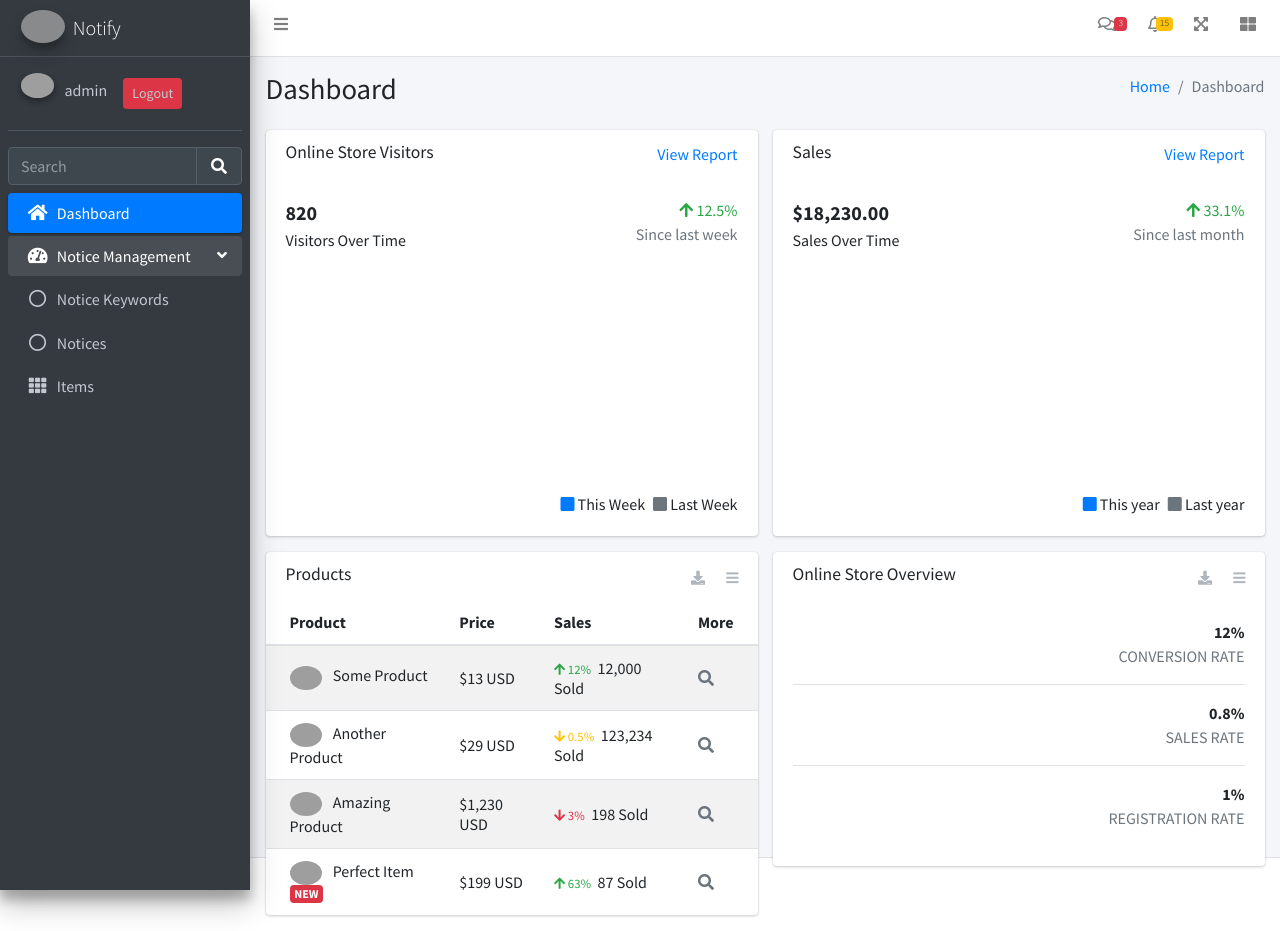
After one commit to RathodKaransinh/Notify, a Django app: page / in a window 1280 px wide. The commit adds this page. Run offline with Django 5.2, Linux system fonts and the light colour scheme; a user stored in the database is signed in; a map, chart or similar area stays blank; some libraries are stand-ins or nearby versions; grey boxes are pictures that could not be loaded.

Commit message:
dashboard

```diff
--- a/authentication/views.py
+++ b/authentication/views.py
@@ -6,6 +6,9 @@ from django.contrib.auth.models import User
 # Create your views here.
 
 def loginUser(request):
+    if request.user.is_authenticated:
+        return redirect('dashboard')
+
     if request.method == "POST":
         username = request.POST.get('username')
         password = request.POST.get('password')
@@ -17,7 +20,7 @@ def loginUser(request):
         if user is not None:
             # A backend authenticated the credentials
             login(request, user)
-            return redirect("list_notices")
+            return redirect("dashboard")
 
         else:
             # No backend authenticated the credentials
--- /dev/null
+++ b/home/templates/dashboard.html
@@ -0,0 +1,270 @@
+{% extends "base.html" %} {% load static %} {% block css %}
+{% endblock css %} {%block header%}
+<div class="content-header">
+    <div class="container-fluid">
+        <div class="row mb-2">
+            <div class="col-sm-6">
+                <h1 class="m-0">Dashboard</h1>
+            </div>
+            <!-- /.col -->
+            <div class="col-sm-6">
+                <ol class="breadcrumb float-sm-right">
+                    <li class="breadcrumb-item"><a href="#">Home</a></li>
+                    <li class="breadcrumb-item active">Dashboard</li>
+                </ol>
+            </div>
+            <!-- /.col -->
+        </div>
+        <!-- /.row -->
+    </div>
+    <!-- /.container-fluid -->
+</div>
+{%endblock header%} {% block content %}
+<div class="content">
+    <div class="container-fluid">
+        <div class="row">
+            <div class="col-lg-6">
+                <div class="card">
+                    <div class="card-header border-0">
+                        <div class="d-flex justify-content-between">
+                            <h3 class="card-title">Online Store Visitors</h3>
+                            <a href="javascript:void(0);">View Report</a>
+                        </div>
+                    </div>
+                    <div class="card-body">
+                        <div class="d-flex">
+                            <p class="d-flex flex-column">
+                                <span class="text-bold text-lg">820</span>
+                                <span>Visitors Over Time</span>
+                            </p>
+                            <p class="ml-auto d-flex flex-column text-right">
+                                <span class="text-success">
+                                <i class="fas fa-arrow-up"></i> 12.5%
+                                </span>
+                                <span class="text-muted">Since last week</span>
+                            </p>
+                        </div>
+
+                        <div class="position-relative mb-4">
+                            <canvas id="visitors-chart" height="200"></canvas>
+                        </div>
+                        <div class="d-flex flex-row justify-content-end">
+                            <span class="mr-2">
+                            <i class="fas fa-square text-primary"></i> This Week
+                            </span>
+                            <span>
+                            <i class="fas fa-square text-gray"></i> Last Week
+                            </span>
+                        </div>
+                    </div>
+                </div>
+
+                <div class="card">
+                    <div class="card-header border-0">
+                        <h3 class="card-title">Products</h3>
+                        <div class="card-tools">
+                            <a href="#" class="btn btn-tool btn-sm">
+                                <i class="fas fa-download"></i>
+                            </a>
+                            <a href="#" class="btn btn-tool btn-sm">
+                                <i class="fas fa-bars"></i>
+                            </a>
+                        </div>
+                    </div>
+                    <div class="card-body table-responsive p-0">
+                        <table class="table table-striped table-valign-middle">
+                            <thead>
+                            <tr>
+                                <th>Product</th>
+                                <th>Price</th>
+                                <th>Sales</th>
+                                <th>More</th>
+                            </tr>
+                            </thead>
+                            <tbody>
+                            <tr>
+                                <td>
+                                    <img src="dist/img/default-150x150.png" alt="Product 1"
+                                         class="img-circle img-size-32 mr-2">
+                                    Some Product
+                                </td>
+                                <td>$13 USD</td>
+                                <td>
+                                    <small class="text-success mr-1">
+                                        <i class="fas fa-arrow-up"></i>
+                                        12%
+                                    </small>
+                                    12,000 Sold
+                                </td>
+                                <td>
+                                    <a href="#" class="text-muted">
+                                        <i class="fas fa-search"></i>
+                                    </a>
+                                </td>
+                            </tr>
+                            <tr>
+                                <td>
+                                    <img src="dist/img/default-150x150.png" alt="Product 1"
+                                         class="img-circle img-size-32 mr-2">
+                                    Another Product
+                                </td>
+                                <td>$29 USD</td>
+                                <td>
+                                    <small class="text-warning mr-1">
+                                        <i class="fas fa-arrow-down"></i>
+                                        0.5%
+                                    </small>
+                                    123,234 Sold
+                                </td>
+                                <td>
+                                    <a href="#" class="text-muted">
+                                        <i class="fas fa-search"></i>
+                                    </a>
+                                </td>
+                            </tr>
+                            <tr>
+                                <td>
+                                    <img src="dist/img/default-150x150.png" alt="Product 1"
+                                         class="img-circle img-size-32 mr-2">
+                                    Amazing Product
+                                </td>
+                                <td>$1,230 USD</td>
+                                <td>
+                                    <small class="text-danger mr-1">
+                                        <i class="fas fa-arrow-down"></i>
+                                        3%
+                                    </small>
+                                    198 Sold
+                                </td>
+                                <td>
+                                    <a href="#" class="text-muted">
+                                        <i class="fas fa-search"></i>
+                                    </a>
+                                </td>
+                            </tr>
+                            <tr>
+                                <td>
+                                    <img src="dist/img/default-150x150.png" alt="Product 1"
+                                         class="img-circle img-size-32 mr-2">
+                                    Perfect Item
+                                    <span class="badge bg-danger">NEW</span>
+                                </td>
+                                <td>$199 USD</td>
+                                <td>
+                                    <small class="text-success mr-1">
+                                        <i class="fas fa-arrow-up"></i>
+                                        63%
+                                    </small>
+                                    87 Sold
+                                </td>
+                                <td>
+                                    <a href="#" class="text-muted">
+                                        <i class="fas fa-search"></i>
+                                    </a>
+                                </td>
+                            </tr>
+                            </tbody>
+                        </table>
+                    </div>
+                </div>
+
+            </div>
+
+            <div class="col-lg-6">
+                <div class="card">
+                    <div class="card-header border-0">
+                        <div class="d-flex justify-content-between">
+                            <h3 class="card-title">Sales</h3>
+                            <a href="javascript:void(0);">View Report</a>
+                        </div>
+                    </div>
+                    <div class="card-body">
+                        <div class="d-flex">
+                            <p class="d-flex flex-column">
+                                <span class="text-bold text-lg">$18,230.00</span>
+                                <span>Sales Over Time</span>
+                            </p>
+                            <p class="ml-auto d-flex flex-column text-right">
+                                <span class="text-success">
+                                <i class="fas fa-arrow-up"></i> 33.1%
+                                </span>
+                                <span class="text-muted">Since last month</span>
+                            </p>
+                        </div>
+
+                        <div class="position-relative mb-4">
+                            <canvas id="sales-chart" height="200"></canvas>
+                        </div>
+                        <div class="d-flex flex-row justify-content-end">
+                            <span class="mr-2">
+                            <i class="fas fa-square text-primary"></i> This year
+                            </span>
+                            <span>
+                            <i class="fas fa-square text-gray"></i> Last year
+                            </span>
+                        </div>
+                    </div>
+                </div>
+
+                <div class="card">
+                    <div class="card-header border-0">
+                        <h3 class="card-title">Online Store Overview</h3>
+                        <div class="card-tools">
+                            <a href="#" class="btn btn-sm btn-tool">
+                                <i class="fas fa-download"></i>
+                            </a>
+                            <a href="#" class="btn btn-sm btn-tool">
+                                <i class="fas fa-bars"></i>
+                            </a>
+                        </div>
+                    </div>
+                    <div class="card-body">
+                        <div class="d-flex justify-content-between align-items-center border-bottom mb-3">
+                            <p class="text-success text-xl">
+                                <i class="ion ion-ios-refresh-empty"></i>
+                            </p>
+                            <p class="d-flex flex-column text-right">
+                                <span class="font-weight-bold">
+                                <i class="ion ion-android-arrow-up text-success"></i> 12%
+                                </span>
+                                <span class="text-muted">CONVERSION RATE</span>
+                            </p>
+                        </div>
+
+                        <div class="d-flex justify-content-between align-items-center border-bottom mb-3">
+                            <p class="text-warning text-xl">
+                                <i class="ion ion-ios-cart-outline"></i>
+                            </p>
+                            <p class="d-flex flex-column text-right">
+                                <span class="font-weight-bold">
+                                <i class="ion ion-android-arrow-up text-warning"></i> 0.8%
+                                </span>
+                                <span class="text-muted">SALES RATE</span>
+                            </p>
+                        </div>
+
+                        <div class="d-flex justify-content-between align-items-center mb-0">
+                            <p class="text-danger text-xl">
+                                <i class="ion ion-ios-people-outline"></i>
+                            </p>
+                            <p class="d-flex flex-column text-right">
+                                <span class="font-weight-bold">
+                                <i class="ion ion-android-arrow-down text-danger"></i> 1%
+                                </span>
+                                <span class="text-muted">REGISTRATION RATE</span>
+                            </p>
+                        </div>
+
+                    </div>
+                </div>
+            </div>
+
+        </div>
+
+    </div>
+
+</div>
+
+
+{% endblock content %} {% block js %}
+{% endblock js %}
--- a/home/templatetags/template_tags_filters.py
+++ b/home/templatetags/template_tags_filters.py
@@ -4,6 +4,7 @@ VIEW_NAMES = {
     1: ['view_keywords'],
     2: ['list_notices', 'upload'],
     3: ['add_items'],
+    4: ['dashboard'],
 }
 
 register = template.Library()
--- a/home/urls.py
+++ b/home/urls.py
@@ -1,7 +1,10 @@
 from django.urls import path
+from django.views.generic import TemplateView
+
 from .views import *
 
 urlpatterns = [
+    path('', dashboard, name='dashboard'),
     path('list-notices', list_notices, name='list_notices'),
     path('upload', upload, name='upload'),
     path('view-keywords', view_keywords, name='view_keywords'),
--- a/home/views.py
+++ b/home/views.py
@@ -14,6 +14,11 @@ from django.views import View
 
 from home.forms import ItemForm
 from .models import Item, Notice, NoticeKeyword
+
+
+@login_required(login_url='/login/')
+def dashboard(request):
+    return render(request, 'dashboard.html')
 
 
 @login_required(login_url='/login/')
--- a/notify/templates/base.html
+++ b/notify/templates/base.html
@@ -235,7 +235,14 @@
                     data-accordion="false">
                     <!-- Add icons to the links using the .nav-icon class
                          with font-awesome or any other icon font library -->
-
+                    <li class="nav-item">
+                        <a href="{% url 'dashboard' %}" class="nav-link {% get_menu_active_status request 4 %}">
+                            <i class="nav-icon fas fa-home"></i>
+                            <p>
+                                Dashboard
+                            </p>
+                        </a>
+                    </li>
                     <li class="nav-item menu-is-opening menu-open">
                         <a href="#" class="nav-link {% get_menu_active_status request 1 2 %}">
                             <i class="nav-icon fas fa-tachometer-alt"></i>
```
Also changed, not shown: db.sqlite3.
